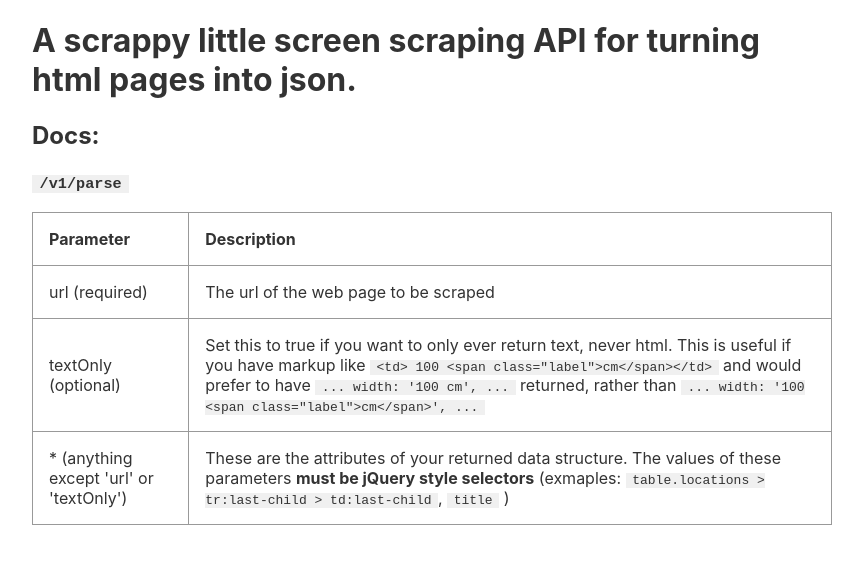
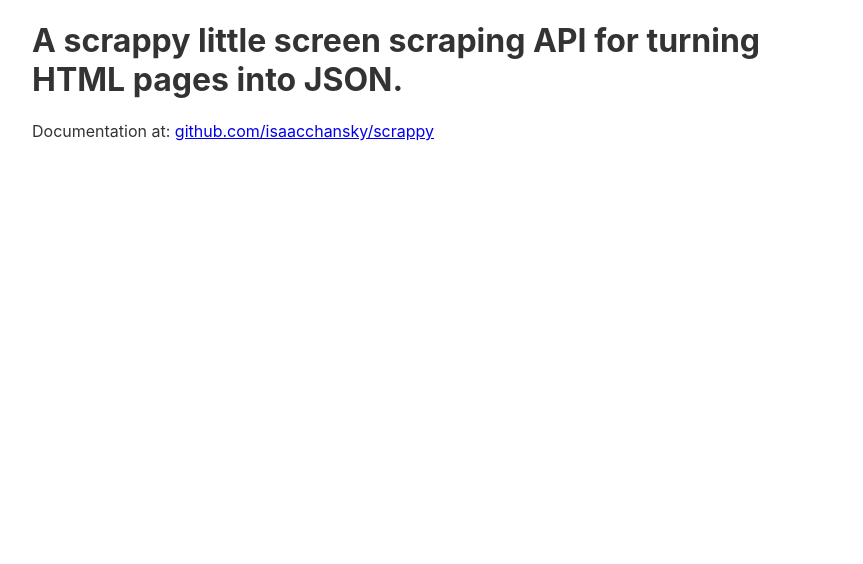
Before and after one commit to isaacchansky/scrappy, a website: page public/index.html in a window 1280 px wide. Shown: the whole page, without its empty margins (208-1071 px from the left). Drawn offline with Linux system fonts and the light colour scheme.

Commit message:
update docs

```diff
--- a/public/index.html
+++ b/public/index.html
@@ -27,32 +27,9 @@
     </style>
   </head>
   <body>
-    <h1>A scrappy little screen scraping API for turning html pages into json.</h1>
+    <h1>A scrappy little screen scraping API for turning HTML pages into JSON.</h1>
 
-    <h2>Docs:</h2>
-    <h3><code>/v1/parse</code></h3>
-    <table>
-      <thead>
-        <tr>
-          <th>Parameter</th>
-          <th>Description</th>
-        </tr>
-      </thead>
-      <tbody>
-        <tr>
-          <td>url (required)</td>
-          <td>The url of the web page to be scraped</td>
-        </tr>
-        <tr>
-          <td>textOnly (optional)</td>
-          <td>Set this to true if you want to only ever return text, never html. This is useful if you have markup like  <code>&lt;td&gt; 100 &lt;span class="label"&gt;cm&lt;/span&gt;&lt;/td&gt;</code> and would prefer to have <code>... width: '100 cm', ...</code> returned, rather than <code>... width: '100 &lt;span class="label"&gt;cm&lt;/span&gt;', ...</code></td>
-        </tr>
-        <tr>
-          <td>* (anything except 'url' or 'textOnly')</td>
-          <td>These are the attributes of your returned data structure. The values of these parameters <strong>must be jQuery style selectors</strong> (exmaples: <code>table.locations &gt; tr:last-child &gt; td:last-child</code>, <code>title</code> )</td>
-        </tr>
-      </tbody>
-    </table>
+    <p>Documentation at: <a href="http://github.com/isaacchansky/scrappy">github.com/isaacchansky/scrappy</a><p/>
 
   </body>
 </html>
```
Also changed, not shown: api.js (+8 -7 lines), readme.md.
